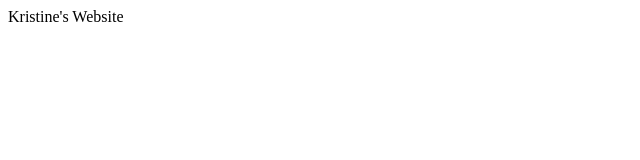
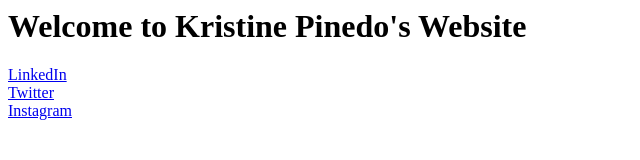
Before and after one commit to kpinedok/kpinedok.github.io, a plain HTML site: page index.html in a window 1280 px wide. Shown: the whole page, without its empty margins (0-640 px from the left). Drawn offline with Linux system fonts and the light colour scheme.

Commit message:
social-links

```diff
--- a/index.html
+++ b/index.html
@@ -1 +1,21 @@
-Kristine's Website
+<HTML>
+  <Body>
+
+<H1>Welcome to Kristine Pinedo's Website</H1>
+
+<!-- anchor linking to external file -->
+<a href="https://www.linkedin.com/in/kpinedok">
+LinkedIn
+</a>
+
+<br>
+<!-- anchor linking to external file -->
+<a href="https://twitter.com/Kristine_Pinedo">
+Twitter
+</a>
+
+<br>
+<!-- anchor linking to external file -->
+<a href="http://instagram.com/kpp_k">
+Instagram
+</a>
```
